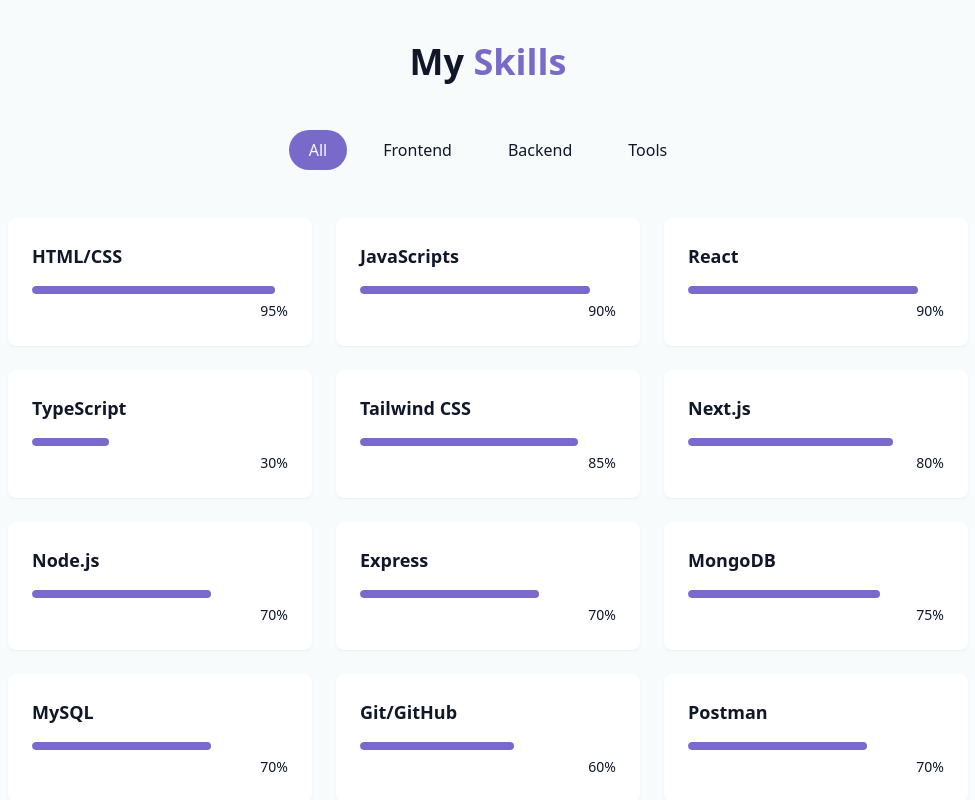
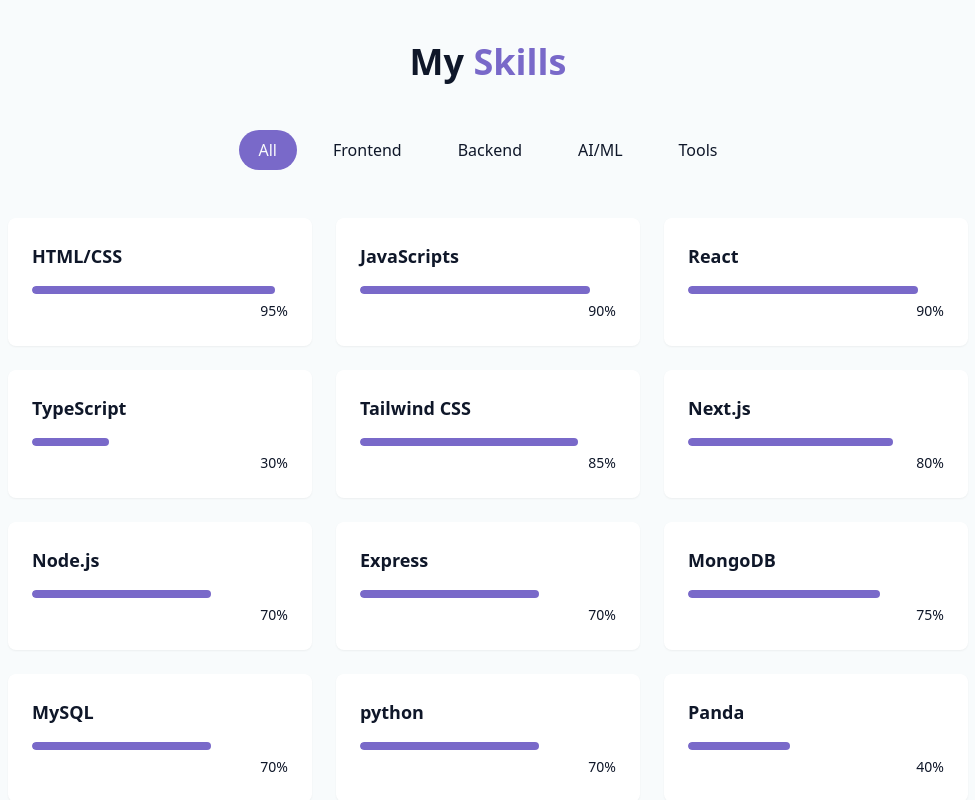
Before and after one commit to Anushka-coder1/portfolio, a React (Vite) app: page / in a window 1280 px wide. Shown: the part 1560-2360 px from the top of the page, without its empty margins (152-1127 px from the left). Built offline with nearby package versions, Linux system fonts and the light colour scheme.

Commit message:
feat: update skills data to include AI/ML categories and adjust categories list

```diff
--- a/src/components/GamesSection.jsx
+++ b/src/components/GamesSection.jsx
@@ -76,15 +76,6 @@
                 </div>
               ))}
           </div>
-          <div className="text-center mt-12">
-            <a
-              className="cosmic-button w-fit flex items-center mx-auto gap-2"
-              target="_blank"
-              href="https://github.com/Anushka-coder1"
-            >
-              Check My Github <ArrowRight />
-            </a>
-          </div>
         </div>
       </section>
     </div>
--- a/src/data/skills.js
+++ b/src/data/skills.js
@@ -13,12 +13,17 @@
   { name: 'MongoDB', level: 75, category: 'backend' },
   { name: 'MySQL', level: 70, category: 'backend' },
 
+  //AI/ML
+  { name: 'python', level: 70, category: 'AI/ML' },
+  { name: 'Panda', level: 40, category: 'AI/ML' },
+  { name: 'Numpy', level: 50, category: 'AI/ML' },
+
   //Tools
   { name: 'Git/GitHub', level: 60, category: 'tools' },
   { name: 'Postman', level: 70, category: 'tools' },
   { name: 'VS Code', level: 95, category: 'tools' },
 ]
 
-const categories = ['all', 'frontend', 'backend', 'tools']
+const categories = ['all', 'frontend', 'backend','AI/ML', 'tools']
 
 export {skills , categories}
```
